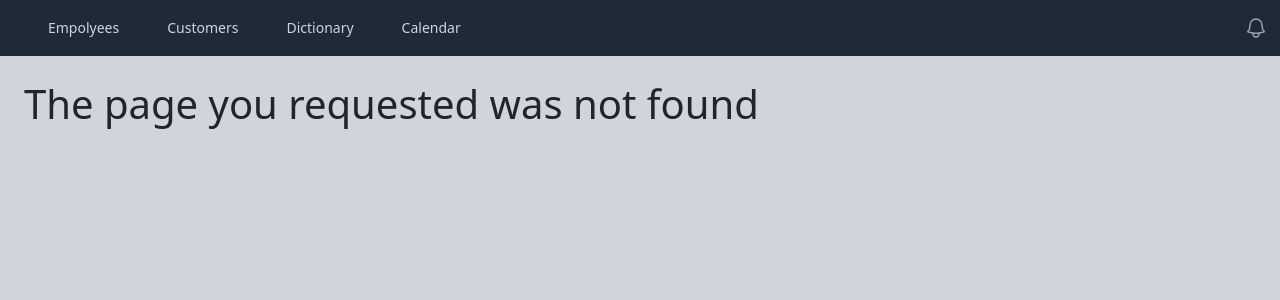
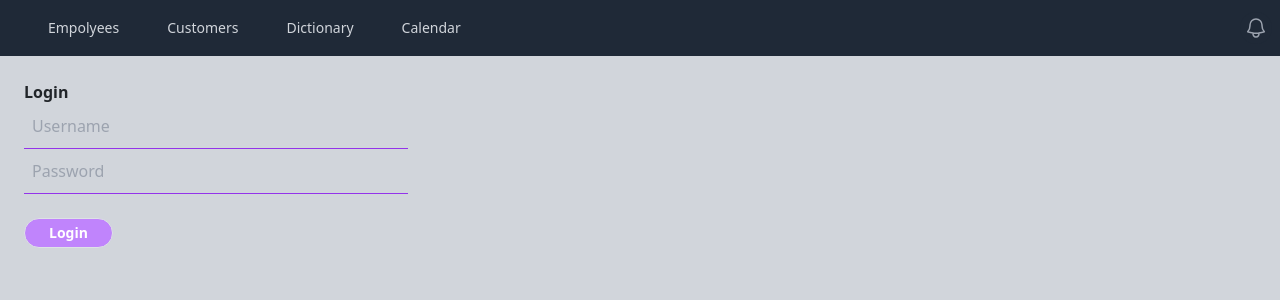
Before and after one commit to OnmejeTg/psychic-waffle, a React (Create React App) app: page /login in a window 1280 px wide. Before the commit this address had no page. Shown: the top 300 px of the page. Built offline with nearby package versions, Linux system fonts and the light colour scheme.

Commit message:
Login functionality

```diff
--- a/src/App.js
+++ b/src/App.js
@@ -9,7 +9,7 @@ import NotFound from "./components/NotFound";
 import Customer from "./pages/Customer";
 import Contact from "./components/Contact";
 import ContactList from "./components/ContactList";
-
+import Login from "./pages/login";
 
 function App() {
   return (
@@ -19,12 +19,13 @@ function App() {
           <Route path="/employees" element={<Employees />} />
           <Route path="/customers" element={<Customers />} />
           <Route path="/contact" element={<Contact />} />
+          <Route path="/login" element={<Login />} />
           <Route path="/contacts" element={<ContactList />} />
-          <Route path="/customers/:id" element={<Customer/>} />
-          <Route path="/dictionary" element={<Dictionary/>} />
-          <Route path="/404" element={<NotFound/>} />
-          <Route path="/dictionary/:search" element={<Definition/>} />
-          <Route path="*" element={<NotFound/>} />
+          <Route path="/customer/:id" element={<Customer />} />
+          <Route path="/dictionary" element={<Dictionary />} />
+          <Route path="/404" element={<NotFound />} />
+          <Route path="/dictionary/:search" element={<Definition />} />
+          <Route path="*" element={<NotFound />} />
         </Routes>
       </Header>
     </BrowserRouter>
--- a/src/pages/Customer.js
+++ b/src/pages/Customer.js
@@ -1,10 +1,12 @@
-import { useParams, Link, useNavigate } from "react-router-dom";
+import { useParams, Link, useNavigate, useLocation } from "react-router-dom";
 import { useEffect, useState } from "react";
 import { baseUrl } from "../shared";
 
 const Customer = () => {
   const navigate = useNavigate();
   const { id } = useParams();
+
+  const location = useLocation();
 
   const [customer, setCustomer] = useState();
   const [tempCustomer, setTempCustomer] = useState();
@@ -17,18 +19,30 @@ const Customer = () => {
     if (!customer) return;
 
     let equal = true;
-    if (customer.name != tempCustomer.name) equal = false;
-    if (customer.industry != tempCustomer.industry) equal = false;
+    if (customer.name !== tempCustomer.name) equal = false;
+    if (customer.industry !== tempCustomer.industry) equal = false;
 
     if (equal) setchanged(false);
   });
 
   useEffect(() => {
     const url = baseUrl + "api/customer/" + id;
-    fetch(url)
+    fetch(url, {
+      headers: {
+        "Content-Type": "application/json",
+        Authorization: "Bearer " + localStorage.getItem("access"),
+      },
+    })
       .then((response) => {
         if (response.status === 404) {
           setNotFound(true);
+        }
+        if (response.status === 401) {
+          navigate("/login", {
+            state: {
+              previousUrl: location.pathname,
+            },
+          });
         }
         if (!response.ok) {
           throw new Error("Something went wrong, try again later");
@@ -52,10 +66,18 @@ const Customer = () => {
       method: "POST",
       headers: {
         "Content-Type": "application/json",
+        Authorization: "Bearer " + localStorage.getItem("access"),
       },
       body: JSON.stringify(tempCustomer),
     })
       .then((response) => {
+        if (response.status === 401) {
+          navigate("/login", {
+            state: {
+              previousUrl: location.pathname,
+            },
+          });
+        }
         if (!response.ok) throw new Error("Something went wrong");
         return response.json();
       })
@@ -137,10 +159,18 @@ const Customer = () => {
                 fetch(url, {
                   method: "DELETE",
                   headers: {
-                    "Content-type": "application/json",
+                    "Content-Type": "application/json",
+                    Authorization: "Bearer " + localStorage.getItem("access"),
                   },
                 })
                   .then((response) => {
+                    if (response.status === 401) {
+                      navigate("/login", {
+                        state: {
+                          previousUrl: location.pathname,
+                        },
+                      });
+                    }
                     if (!response.ok) {
                       throw new Error("Something went wrong");
                     }
--- a/src/pages/Customers.js
+++ b/src/pages/Customers.js
@@ -1,5 +1,5 @@
 import { useState, useEffect } from "react";
-import { Link } from "react-router-dom";
+import { Link, useNavigate, useLocation } from "react-router-dom";
 import AddCustomer from "../components/AddCustomers";
 import { baseUrl } from "../shared";
 
@@ -7,24 +7,42 @@ const Customers = () => {
   const [customers, setCustomers] = useState();
   const [show, setShow] = useState(false);
 
+  const location = useLocation();
+  const navigate = useNavigate();
   function toggleShow() {
     setShow(!show);
   }
   useEffect(() => {
     const url = baseUrl + "api/customers";
-    fetch(url)
-      .then((response) => response.json())
+    fetch(url, {
+      headers: {
+        "Content-Type": "application/json",
+        Authorization: "Bearer " + localStorage.getItem("access"),
+      },
+    })
+      .then((response) => {
+        if (response.status === 401) {
+          navigate("/login", {
+            state: {
+              previousUrl: location.pathname,
+            },
+          });
+        }
+        return response.json();
+      })
       .then((data) => {
         setCustomers(data.customers);
       });
   }, []);
+
   function newCustomer(name, industry) {
     const data = { name: name, industry: industry };
     const url = baseUrl + "api/customers";
     fetch(url, {
       method: "POST",
       headers: {
-        "Content-type": "application/json",
+        "Content-Type": "application/json",
+        Authorization: "Bearer " + localStorage.getItem("access"),
       },
       body: JSON.stringify(data),
     })
@@ -51,7 +69,7 @@ const Customers = () => {
           ? customers.map((customer) => {
               return (
                 <li key={customer.id}>
-                  <Link to={"/customers/" + customer.id}>{customer.name}</Link>
+                  <Link to={"/customer/" + customer.id}>{customer.name}</Link>
                 </li>
               );
             })
--- /dev/null
+++ b/src/pages/login.js
@@ -0,0 +1,72 @@
+import { useState , useEffect} from "react";
+import { baseUrl } from "../shared";
+import { useLocation, useNavigate } from "react-router-dom";
+
+export default function Login() {
+  const [username, setUsername] = useState();
+  const [password, setPassword] = useState();
+
+
+  const location = useLocation()
+  const navigate = useNavigate()
+
+  // useEffect(()=>{
+  //   console.log(location.state.previousUrl)
+  // })
+  function login(e) {
+    e.preventDefault();
+    const url = baseUrl + "api/token/";
+    fetch(url, {
+      method: "POST",
+      headers: {
+        "Content-Type": "application/json",
+      },
+      body: JSON.stringify({
+        username: username,
+        password: password,
+      }),
+    })
+      .then((response) => {
+        return response.json();
+      })
+      .then((data) => {
+        localStorage.setItem('access', data.access);
+        localStorage.setItem('refresh', data.refresh);
+        navigate(location?.state?.previousUrl ? location.state.previousUrl : '/customers')
+      });
+  }
+  return (
+    <>
+      <b> Login</b>
+      <form id="customer" onSubmit={login} className="w-full max-w-sm">
+        <div className="flex items-center border-b border-purple-600 py-2">
+          <input
+            id="username"
+            className="appearance-none bg-transparent border-none w-full text-gray-700 mr-3 py-1 px-2 leading-tight focus:outline-none"
+            type="text"
+            placeholder="Username"
+            value={username}
+            onChange={(e) => {
+              setUsername(e.target.value);
+            }}
+          />
+        </div>
+        <div className="flex items-center border-b border-purple-600 py-2">
+          <input
+            id="password"
+            className="appearance-none bg-transparent border-none w-full text-gray-700 mr-3 py-1 px-2 leading-tight focus:outline-none"
+            type="password"
+            placeholder="Password"
+            value={password}
+            onChange={(e) => {
+              setPassword(e.target.value);
+            }}
+          />
+        </div>
+        <button className="no-underline px-4 py-1 mt-4 bg-purple-400 text-sm text-white font-semibold rounded-full border border-purple-200 hover:text-white hover:bg-purple-700 hover:border-transparent focus:outline-none focus:ring-2 focus:ring-purple-600 focus:ring-offset-2">
+          Login
+        </button>
+      </form>
+    </>
+  );
+}
```
